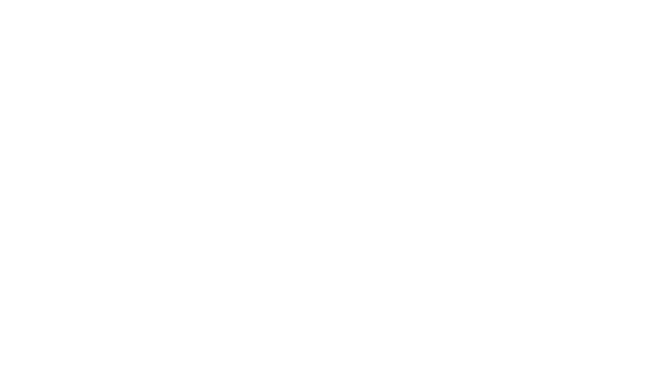
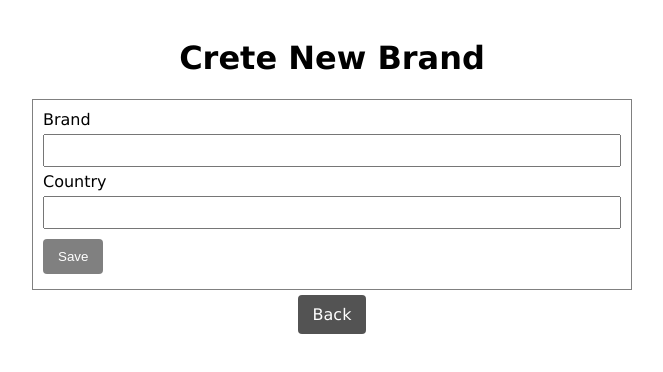
Before and after one commit to milancakic89/brand-car-assignment, an Angular app: page /create in a window 1280 px wide. Shown: the top 372 px of the page, without its empty margins (308-971 px from the left). Built offline with nearby package versions, Linux system fonts and the light colour scheme.

Commit message:
Added create new brand feature

```diff
--- a/src/app/app.module.ts
+++ b/src/app/app.module.ts
@@ -1,5 +1,6 @@
 import { NgModule } from '@angular/core';
 import { BrowserModule } from '@angular/platform-browser';
+import { FormsModule } from '@angular/forms';
 import { RouterModule, Routes } from '@angular/router';
 import { Service } from './app.service';
 
@@ -25,6 +26,7 @@
   ],
   imports: [
     BrowserModule,
+    FormsModule,
     RouterModule.forRoot(routes)
   ],
   providers: [Service],
--- a/src/app/app.service.ts
+++ b/src/app/app.service.ts
@@ -25,4 +25,7 @@
     getSingleBrand(id: number): BrandType {
         return this.brands.filter(brand => brand.id === id)[0];
     }
+    createNewBrand(id: number, name: string, country: string){
+        this.brands.push(new Brand(id, name, country));
+    }
 }
--- a/src/app/brand-details/brand-details.component.css
+++ b/src/app/brand-details/brand-details.component.css
@@ -1,8 +1,4 @@
-.container{
-    text-align: center;
-    width: 50%;
-    margin: 0 auto;
-}
+
 
 h1{
     text-align: center;
--- a/src/app/brand-details/brand-details.component.html
+++ b/src/app/brand-details/brand-details.component.html
@@ -15,6 +15,6 @@
             <td>{{ brand.country }}</td>
         </tr>
     </table>
-    <a class='btn-edit' [routerLink]="['create']">Edit</a>
-    <a class="btn-back" [routerLink]="['']">Back</a>
+    <a class="btn btn-warning" [routerLink]="['create']">Edit</a>
+    <a class="btn btn-secondary ml-small" [routerLink]="['']">Back</a>
 </div>
--- a/src/app/brands-table/brands-table.component.css
+++ b/src/app/brands-table/brands-table.component.css
@@ -1,8 +1,10 @@
 h1{
     text-align: center;
+    margin-bottom: 0px;
+    padding: 0;
 }
 .controls{
-    margin: 20px auto;
+    margin: 10px auto;
     max-width: 400px;
     text-align: right;
     border-bottom: 1px solid gray;
--- a/src/app/brands-table/brands-table.component.html
+++ b/src/app/brands-table/brands-table.component.html
@@ -1,7 +1,7 @@
 <div>
     <h1>Brands Table</h1>
     <div class="controls">
-        <a class='btn-new' [routerLink]="['create']">Add New</a>
+        <a class='btn btn-primary' [routerLink]="['create']">Add New</a>
     </div>
     <table>
         <tr>
--- a/src/app/create-brand/create-brand.component.css
+++ b/src/app/create-brand/create-brand.component.css
@@ -0,0 +1,19 @@
+.new-brand{
+    border: 1px solid gray;
+    text-align: left;
+    width: 100%;
+    padding: 10px;
+}
+input{
+    display: inline-block;
+    padding: 7px;
+    margin: 5px 0;
+    width: 100%;
+}
+button{
+    border: none;
+}
+
+.invalid{
+    background-color: gray;
+}
--- a/src/app/create-brand/create-brand.component.html
+++ b/src/app/create-brand/create-brand.component.html
@@ -1,3 +1,11 @@
 <div class="container">
-
+    <h1>Crete New Brand</h1>
+    <form class="new-brand" (ngSubmit)="saveChanges(f)" #f="ngForm">
+            <label for="brand">Brand</label><br>
+            <input name="brand" id="brand" value="" ngModel required autocomplete="off"/><br>
+            <label for="country">Country</label><br>
+            <input name="country" id="country" value="" ngModel required autocomplete="off"/><br>
+            <button type="submit" [ngClass]='!f.valid ? "invalid" : ""' [disabled]="!f.valid" class="btn btn-success">Save</button>
+    </form>
+    <a class="btn btn-secondary" [routerLink]="['']">Back</a>
 </div>
--- a/src/app/create-brand/create-brand.component.ts
+++ b/src/app/create-brand/create-brand.component.ts
@@ -1,15 +1,23 @@
 import { Component, OnInit } from '@angular/core';
+import { NgForm } from '@angular/forms';
+import { Router } from '@angular/router';
+import { Service } from '../app.service';
 
 @Component({
   selector: 'app-create-brand',
   templateUrl: './create-brand.component.html',
   styleUrls: ['./create-brand.component.css']
 })
-export class CreateBrandComponent implements OnInit {
+export class CreateBrandComponent {
 
-  constructor() { }
+  constructor(private service: Service, private router: Router) { }
 
-  ngOnInit(): void {
+  saveChanges(form: NgForm){
+    const id = Date.now();
+    const brand = form.value.brand;
+    const country = form.value.country;
+    this.service.createNewBrand(id, brand, country);
+    this.router.navigate(['']);
   }
 
 }
--- a/src/app/model/brand.model.ts
+++ b/src/app/model/brand.model.ts
@@ -1,4 +1,6 @@
-export class Brand{
+import BrandType from "./brand.interface";
+
+export class Brand implements BrandType{
     public id: number;
     public name: string;
     public country: string;
--- a/src/styles.css
+++ b/src/styles.css
@@ -1,12 +1,21 @@
 /* You can add global styles to this file, and also import other style files */
+*{
+    box-sizing: border-box;
+}
 html{
     font-family: Verdana, Geneva, Tahoma, sans-serif;
+}
+.container{
+    text-align: center;
+    width: 100%;
+    max-width: 600px;
+    margin: 0 auto;
 }
 table{
     border: 1px solid gray;
     padding: 0;
-    min-width: 300px;
-    max-width: 700px;
+    width: 100%;
+    max-width: 500px;
     margin: 0 auto;
 }
 tr{
@@ -27,29 +36,34 @@
     text-decoration: none;
     color: rgb(1, 83, 190);
 }
-.btn-back{
-    text-decoration: none;
-    margin: 10px;
-    padding: 10px 20px;
+
+.btn{
+    padding: 10px 15px;
     border-radius: 4px;
     display: inline-block;
+    text-decoration: none;
+    margin: 5px 0;
+    cursor: pointer;
+}
+.ml-small{
+    margin-left: 10px;
+}
+.btn-secondary{
     background-color: rgb(83, 83, 83);
     color: #fff;
 }
-.btn-new{
-    display: inline-block;
-    padding: 10px 15px;
+.btn-primary{
     color: #fff;
     background-color: #007bff;
     border-color: #007bff;
-    border-radius: 4px;
-
 }
-.btn-edit{
+.btn-warning{
     color: #212529;
-    display: inline-block;
-    padding: 10px 15px;
-    border-radius: 4px;
     background-color: #ffc107;
     border-color: #ffc107
 }
+.btn-success{
+    color: #fff;
+    background-color: #28a745;
+    border-color: #28a745
+}
```
